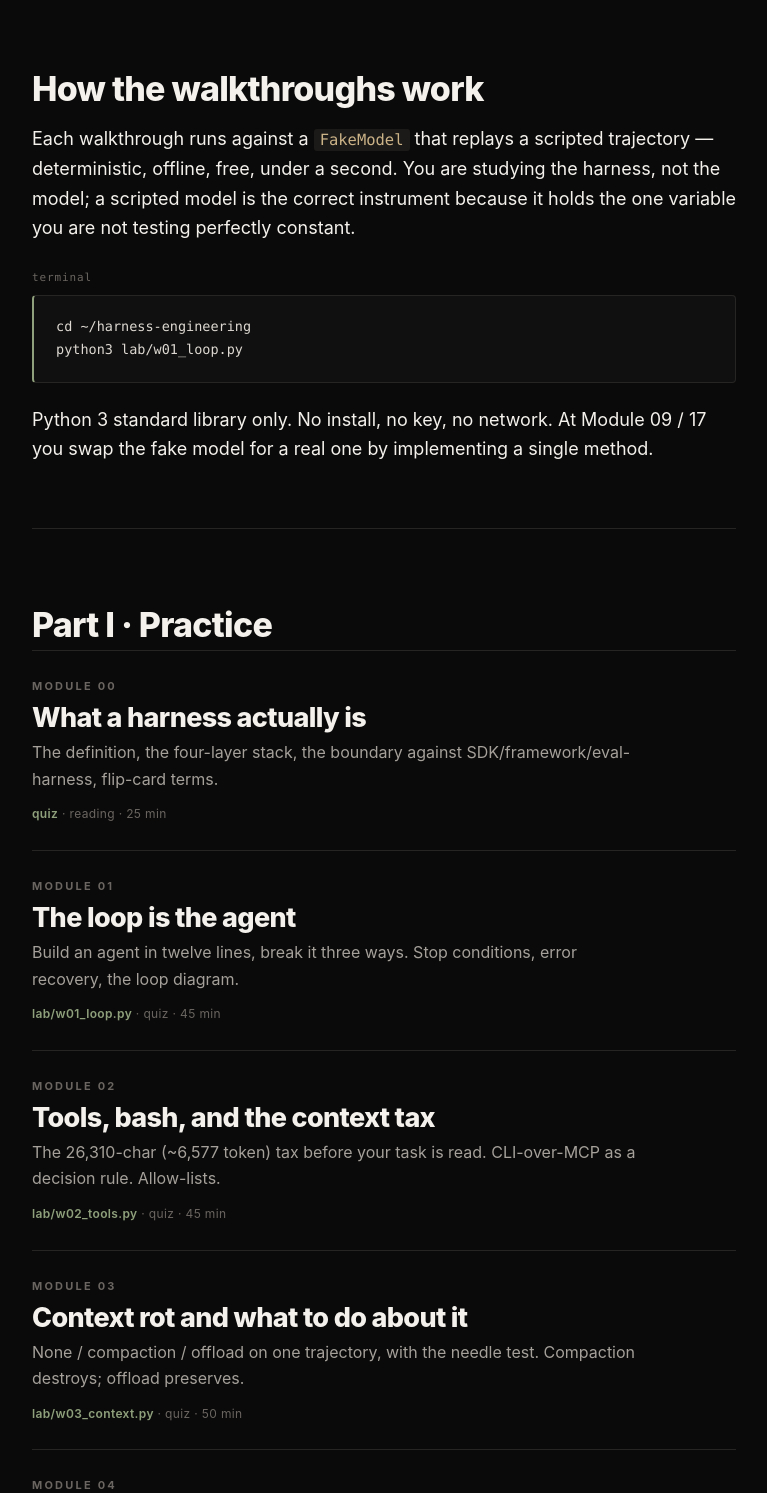
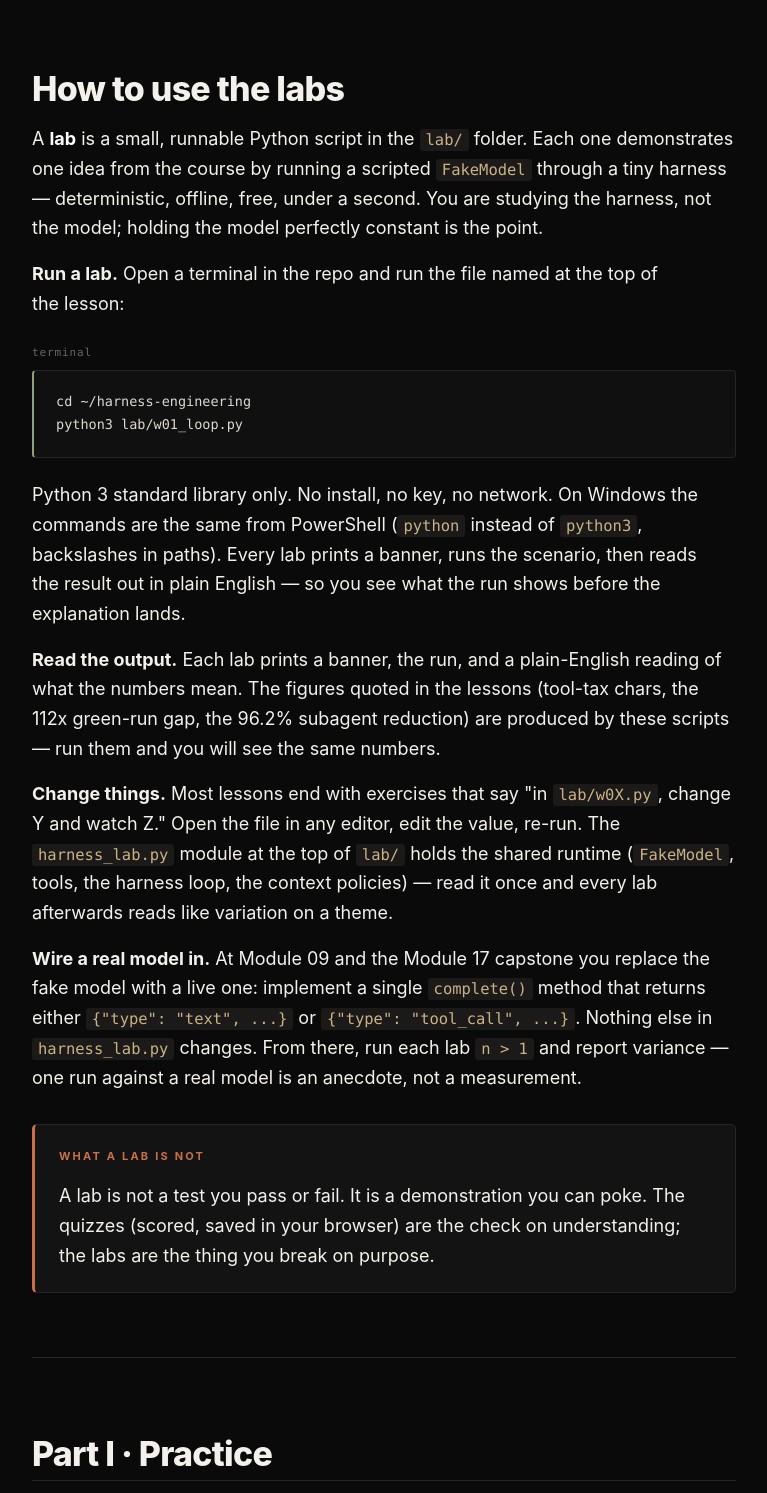
Before and after one commit to Premansh12/harness-engineering, a plain HTML site: page index.html in a window 1280 px wide. Shown: the part 6580-8073 px from the top of the page, without its empty margins (256-1023 px from the left). Drawn offline with Linux system fonts and the light colour scheme.

Commit message:
Add 'How to use the labs' to index + README (run, read, change, wire real model). Drop false EXPECTED-block claim — labs print banner+run+reading, no literal marker.

```diff
--- a/index.html
+++ b/index.html
@@ -48,15 +48,28 @@
 <li>Place a harness on the H0–H3 ladder and read a self-evolving paper without hand-waving.</li>
 </ul>
 
-<h2>How the walkthroughs work</h2>
+<h2>How to use the labs</h2>
 
-<p>Each walkthrough runs against a <code>FakeModel</code> that replays a scripted trajectory — deterministic, offline, free, under a second. You are studying the harness, not the model; a scripted model is the correct instrument because it holds the one variable you are not testing perfectly constant.</p>
+<p>A <strong>lab</strong> is a small, runnable Python script in the <code>lab/</code> folder. Each one demonstrates one idea from the course by running a scripted <code>FakeModel</code> through a tiny harness — deterministic, offline, free, under a second. You are studying the harness, not the model; holding the model perfectly constant is the point.</p>
+
+<p><b>Run a lab.</b> Open a terminal in the repo and run the file named at the top of the lesson:</p>
 
 <div class="filename">terminal</div>
 <pre><code>cd ~/harness-engineering
 python3 lab/w01_loop.py</code></pre>
 
-<p>Python 3 standard library only. No install, no key, no network. At Module 09 / 17 you swap the fake model for a real one by implementing a single method.</p>
+<p>Python 3 standard library only. No install, no key, no network. On Windows the commands are the same from PowerShell (<code>python</code> instead of <code>python3</code>, backslashes in paths). Every lab prints a banner, runs the scenario, then reads the result out in plain English — so you see what the run shows before the explanation lands.</p>
+
+<p><b>Read the output.</b> Each lab prints a banner, the run, and a plain-English reading of what the numbers mean. The figures quoted in the lessons (tool-tax chars, the 112x green-run gap, the 96.2% subagent reduction) are produced by these scripts — run them and you will see the same numbers.</p>
+
+<p><b>Change things.</b> Most lessons end with exercises that say "in <code>lab/w0X.py</code>, change Y and watch Z." Open the file in any editor, edit the value, re-run. The <code>harness_lab.py</code> module at the top of <code>lab/</code> holds the shared runtime (<code>FakeModel</code>, tools, the harness loop, the context policies) — read it once and every lab afterwards reads like variation on a theme.</p>
+
+<p><b>Wire a real model in.</b> At Module 09 and the Module 17 capstone you replace the fake model with a live one: implement a single <code>complete()</code> method that returns either <code>{"type": "text", ...}</code> or <code>{"type": "tool_call", ...}</code>. Nothing else in <code>harness_lab.py</code> changes. From there, run each lab <code>n &gt; 1</code> and report variance — one run against a real model is an anecdote, not a measurement.</p>
+
+<div class="box warn">
+  <span class="label">What a lab is not</span>
+  <p>A lab is not a test you pass or fail. It is a demonstration you can poke. The quizzes (scored, saved in your browser) are the check on understanding; the labs are the thing you break on purpose.</p>
+</div>
 
 <hr>
 
```
Also changed, not shown: 1 other file.
